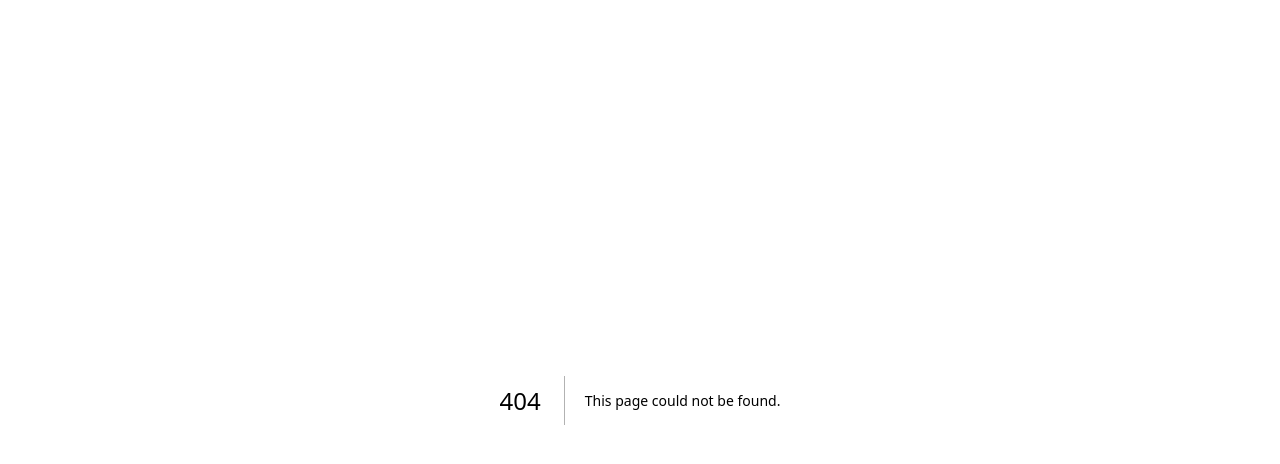
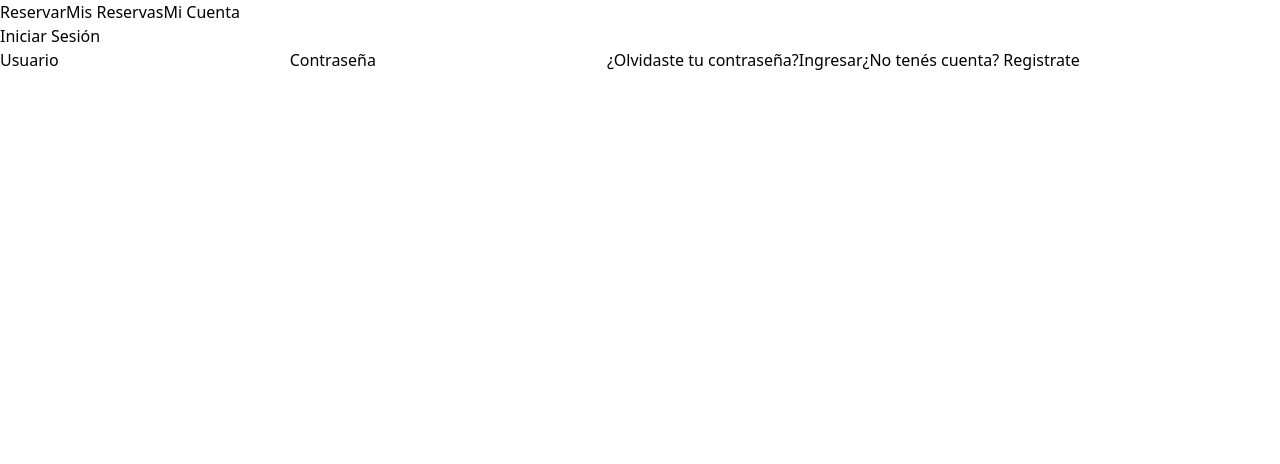
Before and after one commit to ElianRivoira/appointmentApp, a Next.js app in the folder appointments-app/: page /login in a window 1280 px wide. Before the commit this address had no page. Shown: the top 464 px of the page. Built offline with nearby package versions, Linux system fonts and the light colour scheme.

Commit message:
added tailwind

```diff
--- a/appointments-app/package.json
+++ b/appointments-app/package.json
@@ -19,5 +19,10 @@
     "react": "18.2.0",
     "react-dom": "18.2.0",
     "typescript": "4.9.4"
+  },
+  "devDependencies": {
+    "autoprefixer": "^10.4.13",
+    "postcss": "^8.4.21",
+    "tailwindcss": "^3.2.4"
   }
 }
--- /dev/null
+++ b/appointments-app/postcss.config.js
@@ -0,0 +1,6 @@
+module.exports = {
+  plugins: {
+    tailwindcss: {},
+    autoprefixer: {},
+  },
+}
--- /dev/null
+++ b/appointments-app/src/pages/login.tsx
@@ -0,0 +1,27 @@
+import React from 'react'
+
+const login = () => {
+  return (
+    <div>
+      <nav>
+        <button>Reservar</button>
+        <button>Mis Reservas</button>
+        <button>Mi Cuenta</button>
+      </nav>
+      <div>
+        <h3>Iniciar Sesión</h3>
+        <form>
+          <label htmlFor="username">Usuario</label>
+          <input type="text" name='username' id='username' />
+          <label htmlFor="password">Contraseña</label>
+          <input type="password" name='password' id='password' />
+          <button>¿Olvidaste tu contraseña?</button>
+          <button>Ingresar</button>
+          <button>¿No tenés cuenta? Registrate</button>
+        </form>
+      </div>
+    </div>
+  )
+}
+
+export default login
--- a/appointments-app/src/styles/globals.css
+++ b/appointments-app/src/styles/globals.css
@@ -1,4 +1,14 @@
-:root {
+@tailwind base;
+@tailwind components;
+@tailwind utilities;
+
+* {
+  box-sizing: border-box;
+  padding: 0;
+  margin: 0;
+}
+
+/* :root {
   --max-width: 1100px;
   --border-radius: 12px;
   --font-mono: ui-monospace, Menlo, Monaco, 'Cascadia Mono', 'Segoe UI Mono',
@@ -71,15 +81,10 @@
     --card-rgb: 100, 100, 100;
     --card-border-rgb: 200, 200, 200;
   }
-}
+} */
 
-* {
-  box-sizing: border-box;
-  padding: 0;
-  margin: 0;
-}
 
-html,
+/* html,
 body {
   max-width: 100vw;
   overflow-x: hidden;
@@ -104,4 +109,4 @@ a {
   html {
     color-scheme: dark;
   }
-}
+} */
--- /dev/null
+++ b/appointments-app/tailwind.config.js
@@ -0,0 +1,15 @@
+/** @type {import('tailwindcss').Config} */
+module.exports = {
+  content: [
+    "./app/**/*.{js,ts,jsx,tsx}",
+    "./pages/**/*.{js,ts,jsx,tsx}",
+    "./components/**/*.{js,ts,jsx,tsx}",
+
+    // Or if using `src` directory:
+    "./src/**/*.{js,ts,jsx,tsx}",
+  ],
+  theme: {
+    extend: {},
+  },
+  plugins: [],
+}
```
Also changed, not shown: 1 other file (tests, documents, lock files or other folders).
